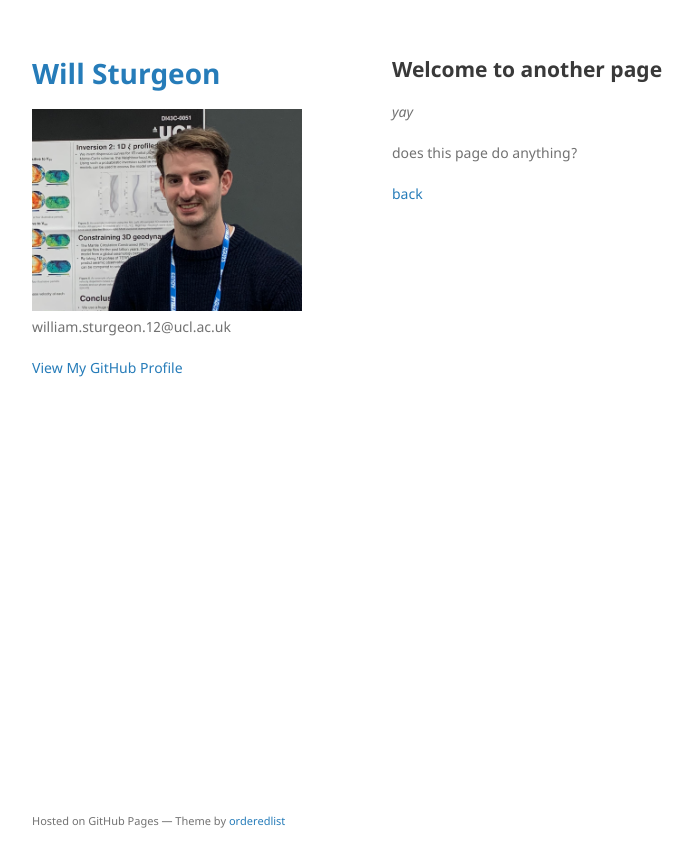
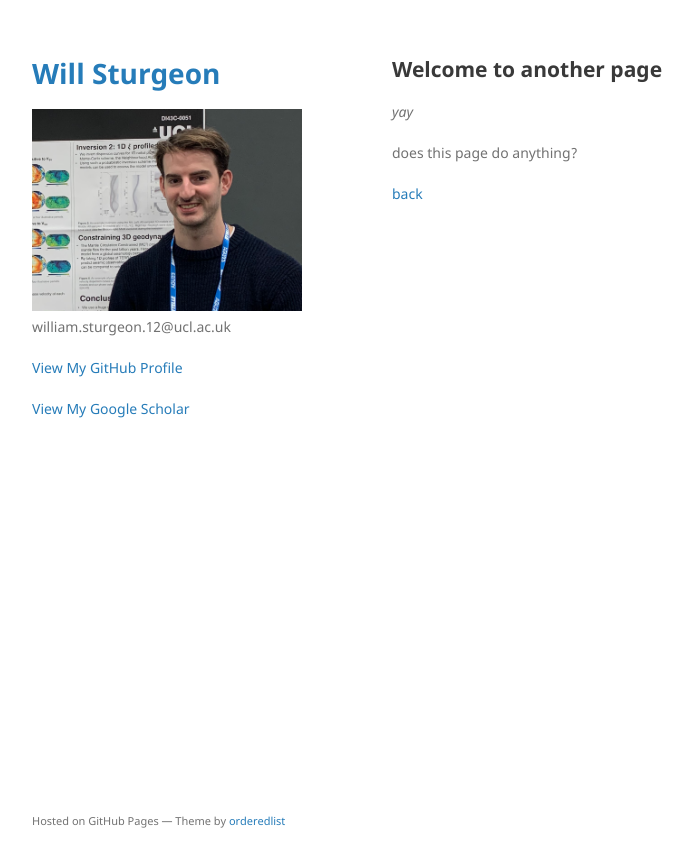
Before and after one commit to WillSturgeon/WillSturgeon.github.io, a Jekyll site: the page built from another-page.md, in a window 1280 px wide. Shown: the top 867 px of the page, without its empty margins (178-871 px from the left). Built offline with Jekyll 4.4.1, drawn with Linux system fonts in a browser that asks for light colours; our own code applies the rules of GitHub Pages for plain Markdown files.

Commit message:
added my google scholar?

```diff
--- a/_layouts/default.html
+++ b/_layouts/default.html
@@ -30,6 +30,9 @@
         {% if site.github.is_user_page %}
         <p class="view"><a href="{{ site.github.owner_url }}">View My GitHub Profile</a></p>
         {% endif %}
+
+        <p class="view"><a href="{{ https://scholar.google.co.uk/citations?user=W0q-cs0AAAAJ&hl=en&oi=ao }}">View My Google Scholar</a></p>
+
         <!--
         {% if site.show_downloads %}
         <ul class="downloads">
```
